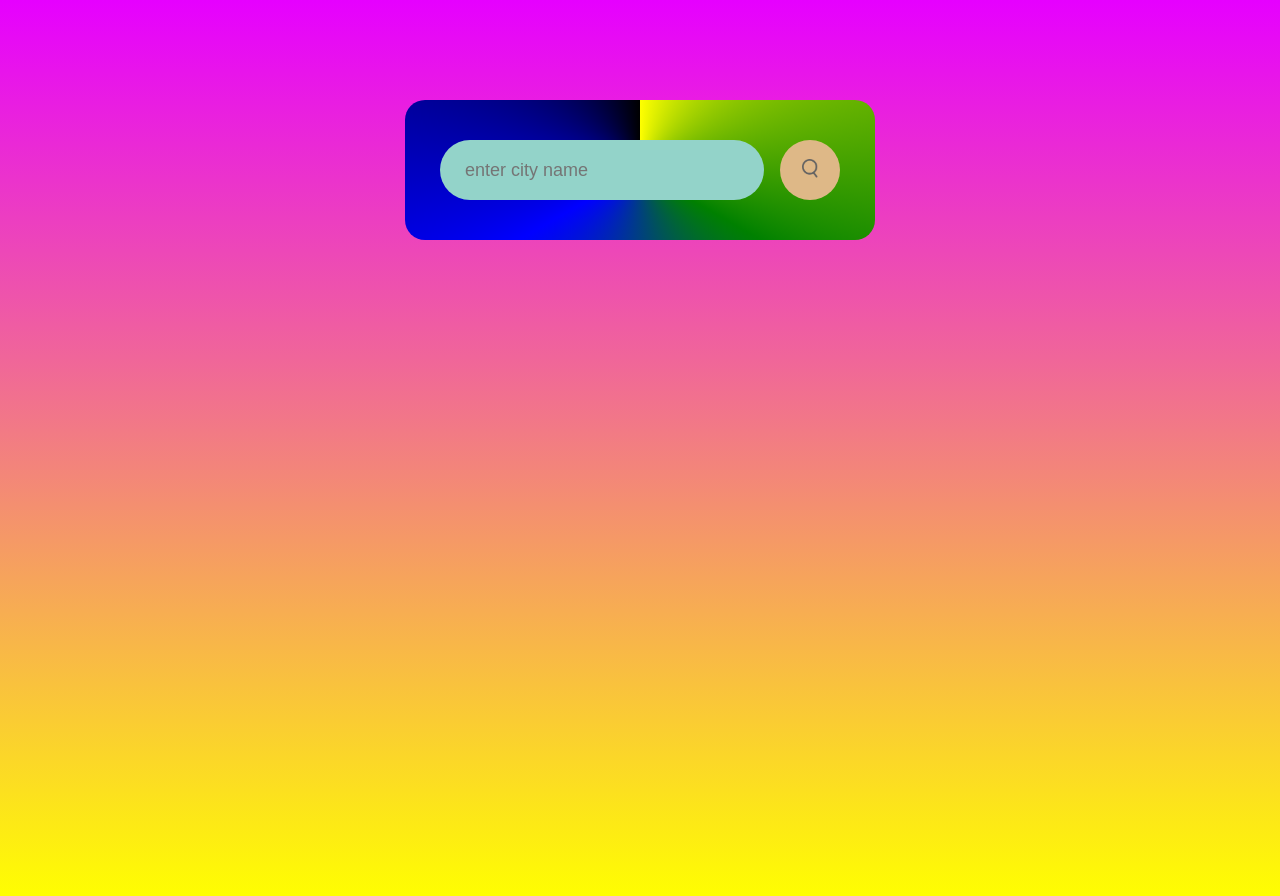
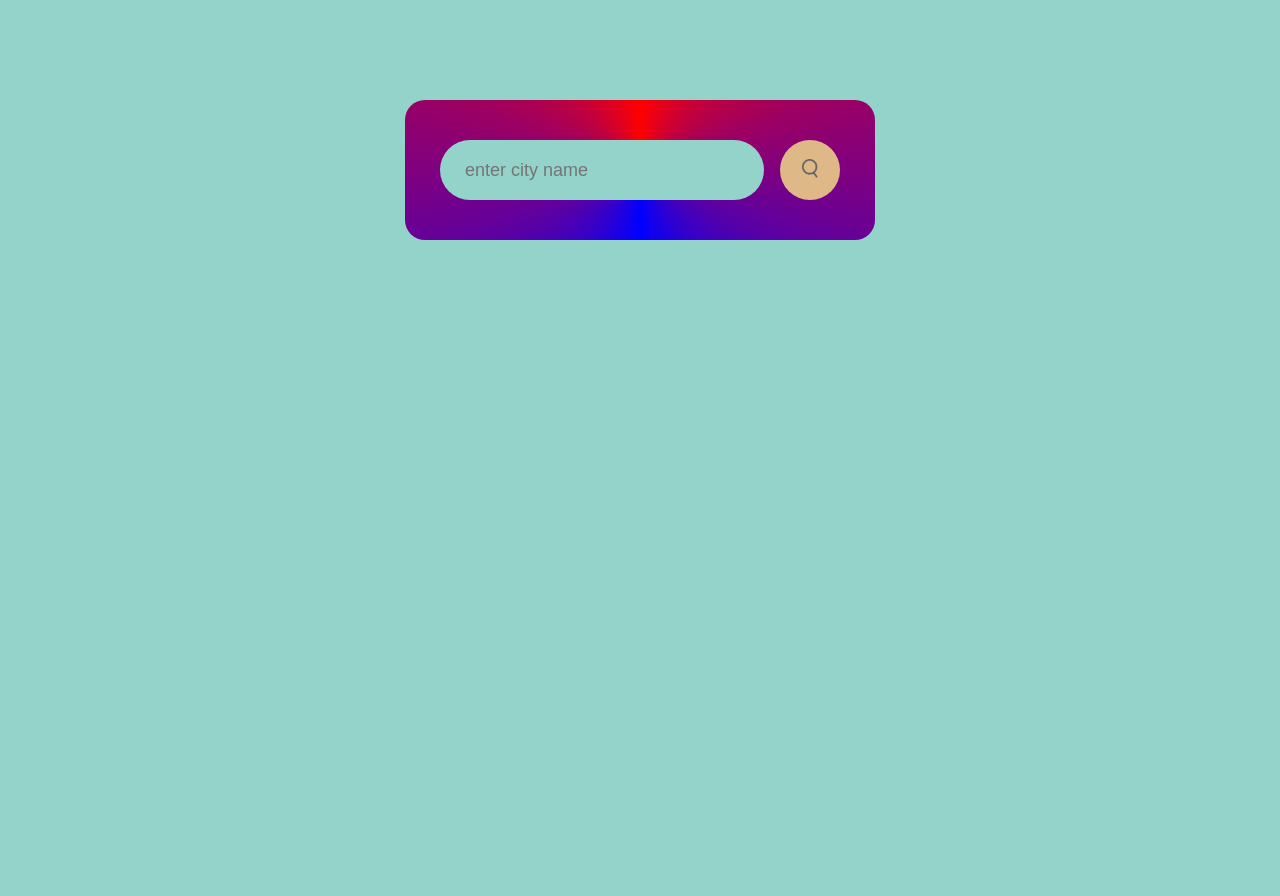
Before and after one commit to pasdevops/vanilla-project, a plain HTML site: page index.html in a window 1280 px wide. Drawn offline with nearby package versions, Linux system fonts and the light colour scheme.

Commit message:
Vanilla Project

```diff
--- a/styles.css
+++ b/styles.css
@@ -4,7 +4,7 @@
     box-sizing: border-box;
 }
 body {
-    background-image: linear-gradient(180deg, rgb(230, 0, 255), yellow);
+    background-color: #93d3c9;
     color: white;
     font-family: "Poppins", sans-sarif;
     min-height: 100vh;
@@ -12,7 +12,7 @@ body {
 .card {
     width: 90%;
     max-width: 470px;
-    background: conic-gradient(yellow, green, blue, black);
+    background: conic-gradient(red, blue, red);;
     color: #fff;
     margin: 100px auto 0;
     border-radius: 20px;
```
Also changed, not shown: index.html (+1 -3 lines).
